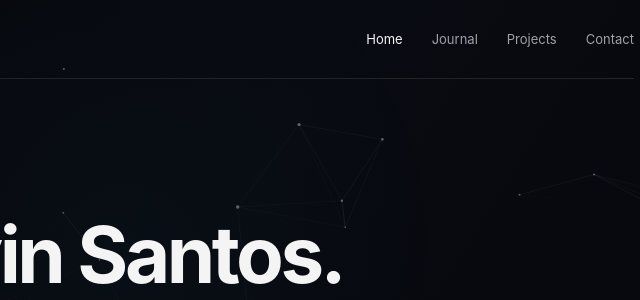
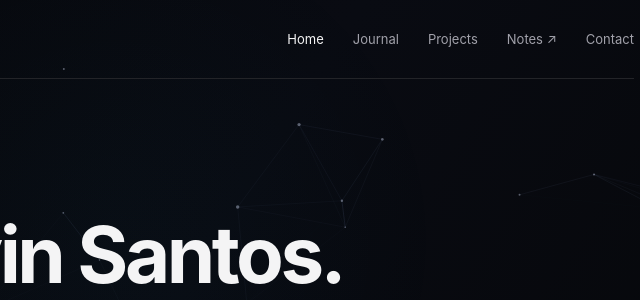
Before and after one commit to zdr4k/zdr4k.github.io, an Astro site: page / in a window 1280 px wide. Shown: the top 300 px of the page, 526-1166 px from the left. Built offline with nearby package versions, Linux system fonts and the light colour scheme; Astro itself is replaced by a stand-in of ours; animation ran at ten frames a second.

Commit message:
feat: add Notes navigation link to DFIR Field Notes

```diff
--- a/src/layouts/SiteLayout.astro
+++ b/src/layouts/SiteLayout.astro
@@ -28,6 +28,7 @@ const pathname = Astro.url.pathname;
           <a href="/" aria-current={pathname === '/' ? 'page' : undefined}>Home</a>
           <a href="/journal" aria-current={pathname.startsWith('/journal') ? 'page' : undefined}>Journal</a>
           <a href="/projects" aria-current={pathname.startsWith('/projects') ? 'page' : undefined}>Projects</a>
+          <a href="https://github.com/zdr4k/DFIR-Field-Notes" target="_blank" rel="noopener noreferrer">Notes ↗</a>
           <a href="/#contact">Contact</a>
         </nav>
       </header>
```
